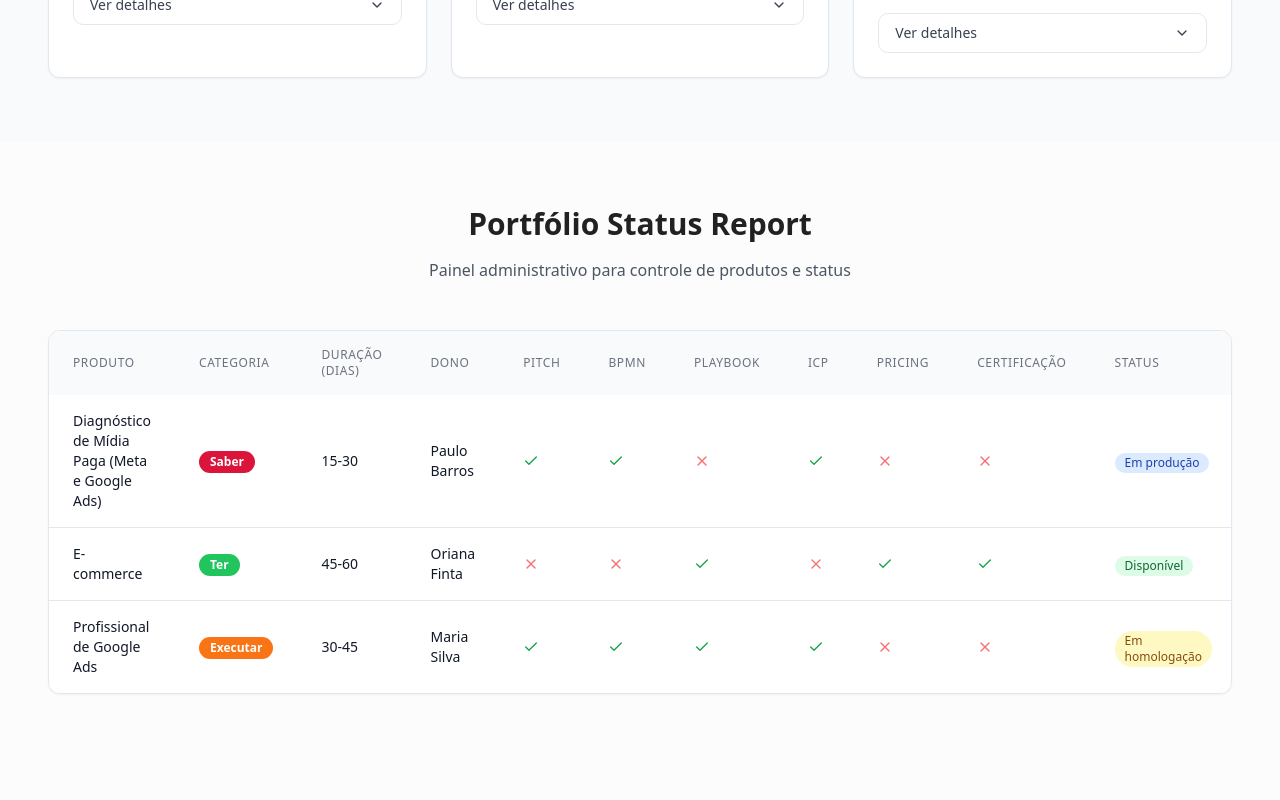
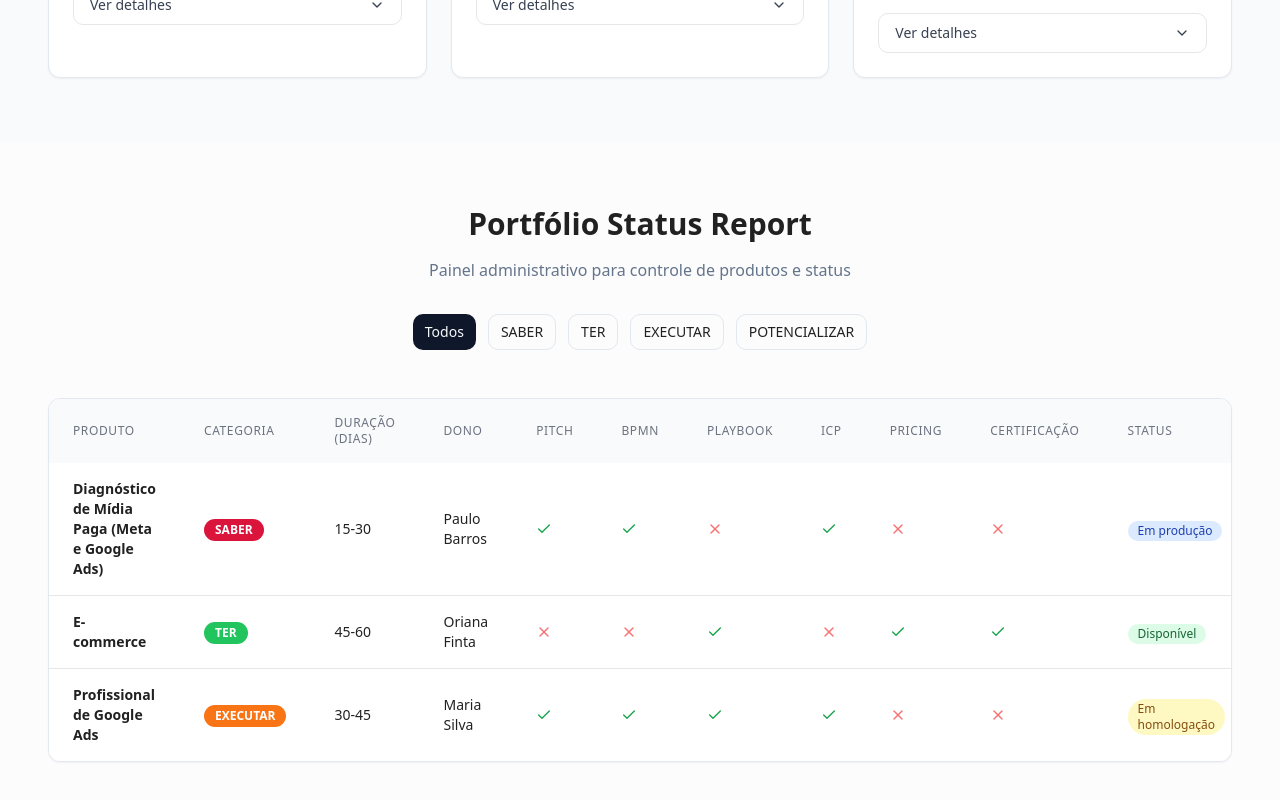
Before and after one commit to gina-eng/v4-product-compass-56970939, a React (Vite) app: page / in a window 1280 px wide. Shown: the part 1513-2313 px from the top of the page. Before the commit the page ends 2271 px from the top, so only its background shows below. Built offline with nearby package versions, Linux system fonts and the light colour scheme.

Commit message:
Refactor Status Report
Improve product name display and add category filtering to the status report section.

```diff
--- a/src/components/StatusReport.tsx
+++ b/src/components/StatusReport.tsx
@@ -1,14 +1,17 @@
+import { useState } from "react";
 import { Card } from "@/components/ui/card";
 import { Button } from "@/components/ui/button";
 import { Badge } from "@/components/ui/badge";
 import { Check, X, Clock } from "lucide-react";
 
 const StatusReport = () => {
+  const [activeFilter, setActiveFilter] = useState<string>("all");
+
   const statusData = [
     {
       id: "1",
       produto: "Diagnóstico de Mídia Paga (Meta e Google Ads)",
-      categoria: "Saber",
+      categoria: "saber",
       duracao: "15-30",
       dono: "Paulo Barros",
       pitch: true,
@@ -22,7 +25,7 @@ const StatusReport = () => {
     {
       id: "2",
       produto: "E-commerce",
-      categoria: "Ter",
+      categoria: "ter",
       duracao: "45-60",
       dono: "Oriana Finta",
       pitch: false,
@@ -36,7 +39,7 @@ const StatusReport = () => {
     {
       id: "3",
       produto: "Profissional de Google Ads",
-      categoria: "Executar",
+      categoria: "executar",
       duracao: "30-45",
       dono: "Maria Silva",
       pitch: true,
@@ -48,6 +51,18 @@ const StatusReport = () => {
       status: "Em homologação"
     }
   ];
+
+  const filters = [
+    { key: "all", label: "Todos", color: "default" },
+    { key: "saber", label: "SABER", color: "saber" },
+    { key: "ter", label: "TER", color: "ter" },
+    { key: "executar", label: "EXECUTAR", color: "executar" },
+    { key: "potencializar", label: "POTENCIALIZAR", color: "potencializar" }
+  ];
+
+  const filteredData = activeFilter === "all"
+    ? statusData
+    : statusData.filter(item => item.categoria === activeFilter);
 
   const getStatusBadge = (status: string) => {
     const statusConfig = {
@@ -61,12 +76,22 @@ const StatusReport = () => {
 
   const getCategoryColor = (categoria: string) => {
     const colors = {
-      "Saber": "saber",
-      "Ter": "ter",
-      "Executar": "executar",
-      "Potencializar": "potencializar"
+      "saber": "saber",
+      "ter": "ter",
+      "executar": "executar",
+      "potencializar": "potencializar"
     };
     return colors[categoria as keyof typeof colors] || "saber";
+  };
+
+  const getCategoryLabel = (categoria: string) => {
+    const labels = {
+      "saber": "SABER",
+      "ter": "TER",
+      "executar": "EXECUTAR",
+      "potencializar": "POTENCIALIZAR"
+    };
+    return labels[categoria as keyof typeof labels] || categoria.toUpperCase();
   };
 
   const StatusIcon = ({ value }: { value: boolean }) => (
@@ -82,7 +107,22 @@ const StatusReport = () => {
       <div className="container mx-auto">
         <div className="text-center mb-12">
           <h2 className="text-3xl font-bold mb-4">Portfólio Status Report</h2>
-          <p className="text-gray-600">Painel administrativo para controle de produtos e status</p>
+          <p className="text-muted-foreground mb-8">Painel administrativo para controle de produtos e status</p>
+
+          {/* Filtros */}
+          <div className="flex flex-wrap justify-center gap-3 mb-8">
+            {filters.map((filter) => (
+              <Button
+                key={filter.key}
+                variant={activeFilter === filter.key ? filter.color as any : "outline"}
+                size="sm"
+                onClick={() => setActiveFilter(filter.key)}
+                className="transition-all duration-200"
+              >
+                {filter.label}
+              </Button>
+            ))}
+          </div>
         </div>
 
         <Card className="overflow-hidden">
@@ -126,10 +166,14 @@ const StatusReport = () => {
                 </tr>
               </thead>
               <tbody className="bg-white divide-y divide-gray-200">
-                {statusData.map((item) => (
+                {filteredData.map((item) => (
                   <tr key={item.id} className="hover:bg-gray-50">
                     <td className="px-6 py-4">
-                      <div className="text-sm font-medium text-gray-900">{item.produto}</div>
+                      <div className="max-w-xs">
+                        <div className="text-sm font-semibold text-foreground leading-5 break-words">
+                          {item.produto}
+                        </div>
+                      </div>
                     </td>
                     <td className="px-6 py-4">
                       <Badge
@@ -137,11 +181,11 @@ const StatusReport = () => {
                         className="text-white"
                         style={{backgroundColor: `hsl(var(--${getCategoryColor(item.categoria)}))`}}
                       >
-                        {item.categoria}
+                        {getCategoryLabel(item.categoria)}
                       </Badge>
                     </td>
-                    <td className="px-6 py-4 text-sm text-gray-900">{item.duracao}</td>
-                    <td className="px-6 py-4 text-sm text-gray-900">{item.dono}</td>
+                    <td className="px-6 py-4 text-sm text-foreground">{item.duracao}</td>
+                    <td className="px-6 py-4 text-sm text-foreground">{item.dono}</td>
                     <td className="px-6 py-4 text-center">
                       <StatusIcon value={item.pitch} />
                     </td>
@@ -171,6 +215,12 @@ const StatusReport = () => {
             </table>
           </div>
         </Card>
+
+        {filteredData.length === 0 && (
+          <div className="text-center py-12">
+            <p className="text-muted-foreground">Nenhum produto encontrado para esta categoria.</p>
+          </div>
+        )}
       </div>
     </section>
   );
```
